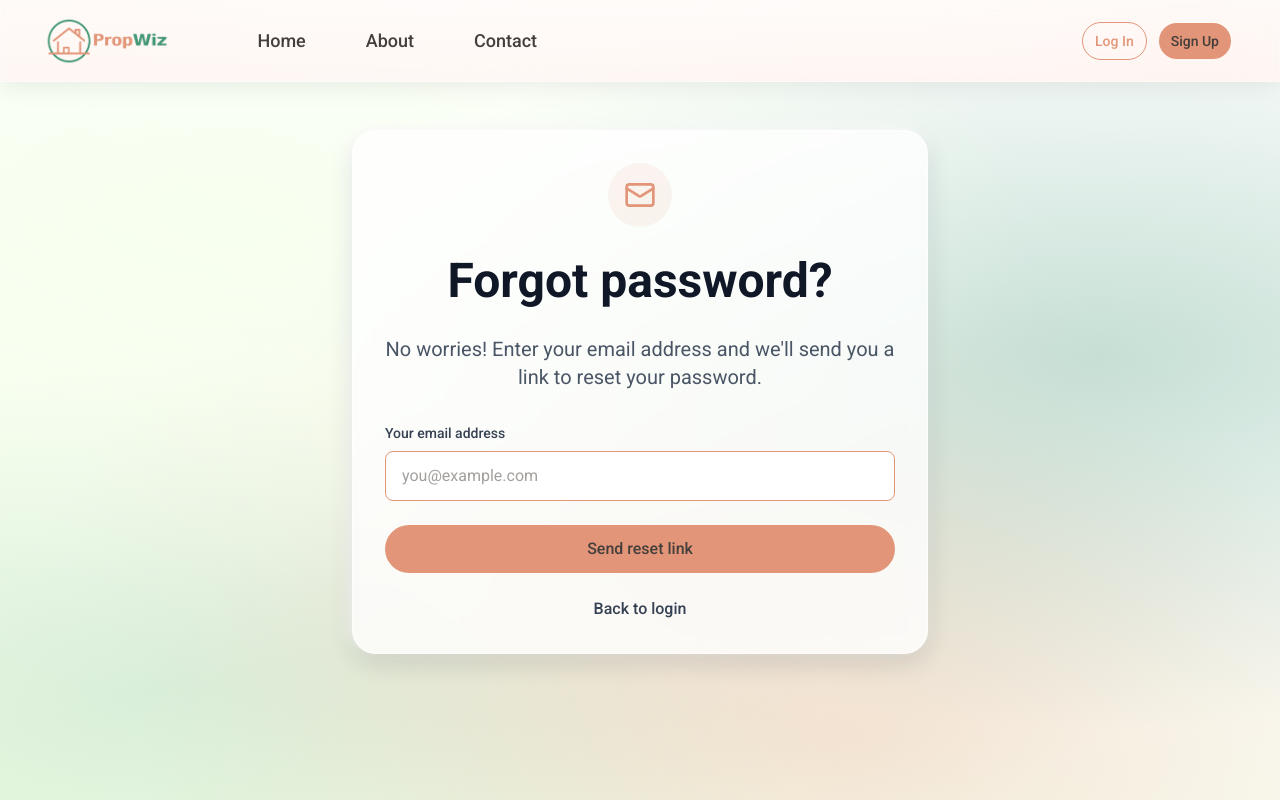
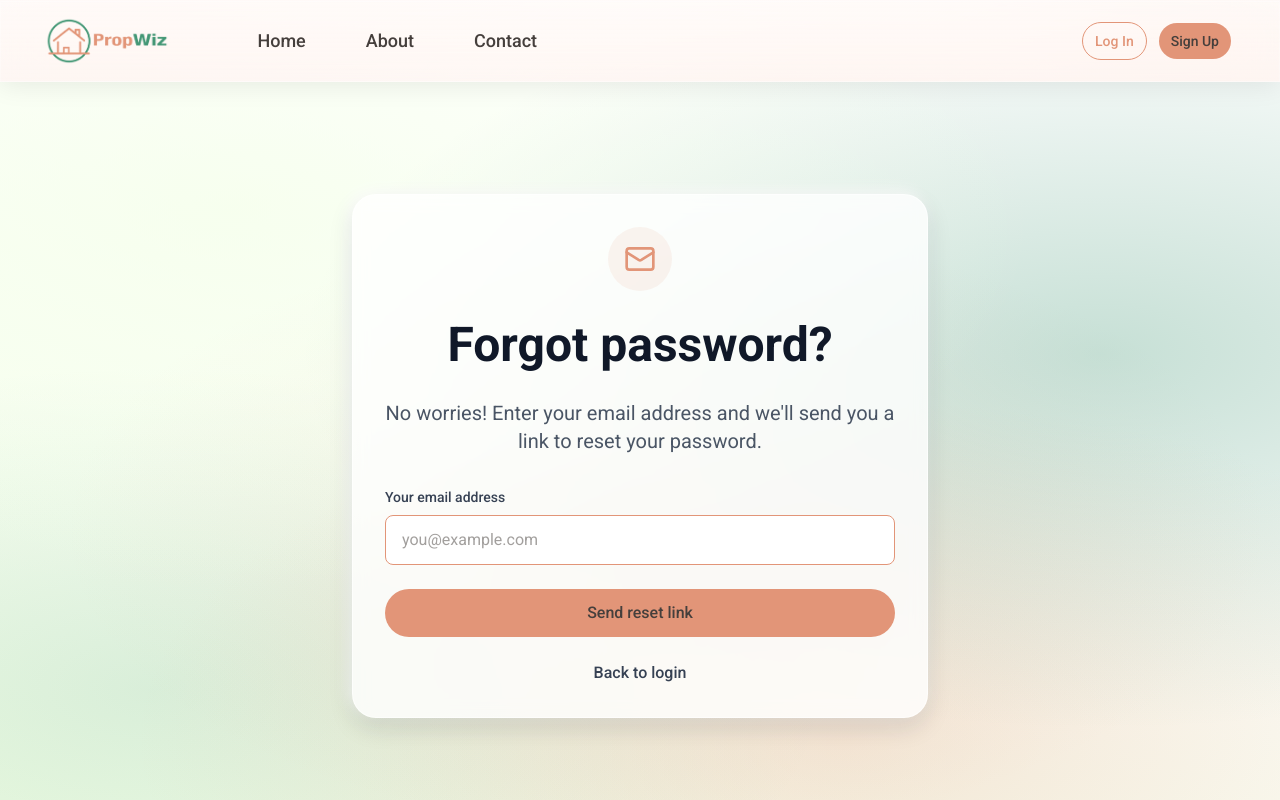
Before and after one commit to titusedwardgoh/property-calculator-mac, a Next.js app: page /forgot-password in a window 1280 px wide. Shown: the top 800 px of the page. Built offline with nearby package versions, Linux system fonts and the light colour scheme; no server answers; a web font is replaced by a local one.

Commit message:
private pages done. survey pending

```diff
--- a/src/app/contact/page.js
+++ b/src/app/contact/page.js
@@ -120,7 +120,7 @@ export default function ContactPage() {
             className="absolute inset-0 z-0 bg-white/30 backdrop-blur-md"
             aria-hidden="true"
           />
-          <div className="relative z-10 container mx-auto px-4 py-12 md:py-16 lg:py-20 pb-12">
+          <div className="relative z-10 container mx-auto px-4 pt-20 pb-12 md:pt-24 md:pb-16 lg:pt-28 lg:pb-20">
         <motion.div
           initial={{ opacity: 0, y: 20 }}
           animate={{ opacity: 1, y: 0 }}
--- a/src/app/forgot-password/page.js
+++ b/src/app/forgot-password/page.js
@@ -55,7 +55,7 @@ function ForgotPasswordPageContent() {
   };
 
   return (
-    <div className="min-h-screen w-full relative flex items-start justify-center px-4 py-16 lg:py-12">
+    <div className="min-h-screen w-full relative flex items-start justify-center px-4 pt-20 pb-16 md:pt-24 md:pb-20 lg:pt-28 lg:pb-24">
       <div
         className="absolute inset-0 z-0"
         style={{
--- a/src/app/login/page.js
+++ b/src/app/login/page.js
@@ -227,7 +227,7 @@ function LoginPageContent() {
   };
 
   return (
-    <div className="min-h-screen w-full relative flex items-start justify-center px-4 py-16 lg:py-12">
+    <div className="min-h-screen w-full relative flex items-start justify-center px-4 pt-20 pb-16 md:pt-24 md:pb-20 lg:pt-28 lg:pb-24">
       <div
         className="absolute inset-0 z-0"
         style={{
--- a/src/app/signup/page.js
+++ b/src/app/signup/page.js
@@ -134,7 +134,7 @@ function SignupPageContent() {
   };
 
   return (
-    <div className="min-h-screen w-full relative flex items-start justify-center px-4 py-16 lg:py-12">
+    <div className="min-h-screen w-full relative flex items-start justify-center px-4 pt-20 pb-16 md:pt-24 md:pb-20 lg:pt-28 lg:pb-24">
       <div
         className="absolute inset-0 z-0"
         style={{
```
